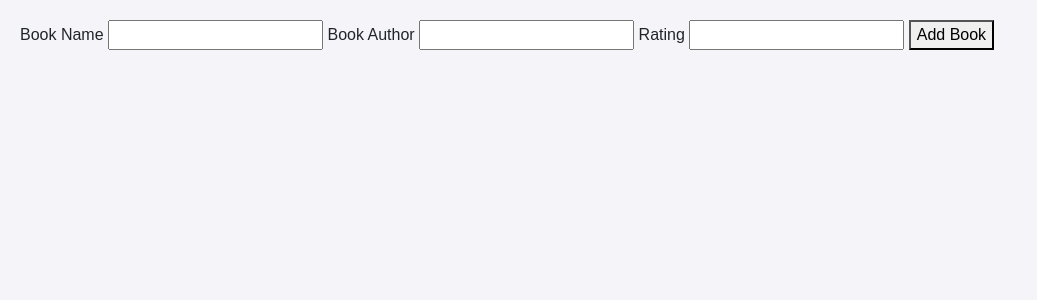
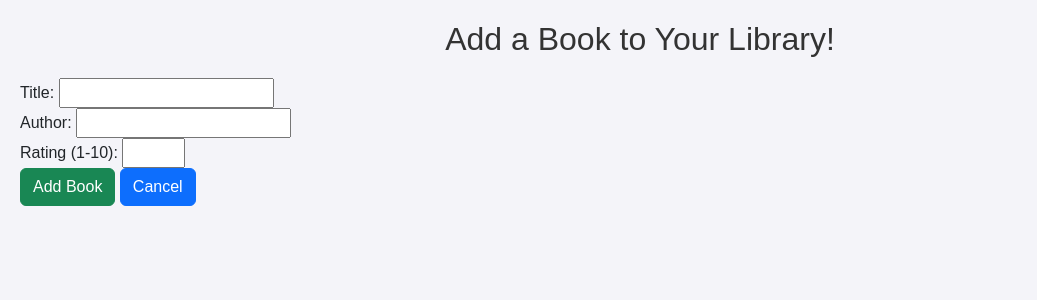
Before and after one commit to add0794/flask-sqlalchemy-library, a Flask app: page /add in a window 1280 px wide. Shown: the top 300 px of the page, without its empty margins (0-1037 px from the left). Run offline with Flask 3, Linux system fonts and the light colour scheme.

Commit message:
add cancel bar, step to ratings

```diff
--- a/templates/add.html
+++ b/templates/add.html
@@ -14,14 +14,28 @@
   {% endif %}
 {% endwith %}
 
-<form action="{{url_for('add')}}" method="POST">
-  <label>Book Name</label>
-  <input type="text" name="title"/>
-  <label>Book Author</label>
-  <input type="text" name="author" />
-  <label>Rating</label>
-  <input type="number" name="rating" />
-  <button type="submit">Add Book</button>
+<h1>Add a Book to Your Library!</h1>
+
+<form action="{{ url_for('add') }}" method="POST">
+  <!-- Hidden field to pass the book ID -->
+  <div>
+      <label for="title">Title:</label>
+      <input type="text" id="title" name="title">
+  </div>
+
+  <div>
+      <label for="author">Author:</label>
+      <input type="text" id="author" name="author">
+  </div>
+
+  <div>
+      <label for="rating">Rating (1-10):</label>
+      <input type="number" id="rating" name="rating" step="1" min="1" max="10" required>
+  </div>
+
+  <button class='btn btn-success' type="submit">Add Book</button>
+
+  <a href="{{ url_for('home') }}" class="btn btn-primary">Cancel</a>
 </form>
 
 {% endblock %}
```
Also changed, not shown: templates/search.html (+43 -21 lines).
